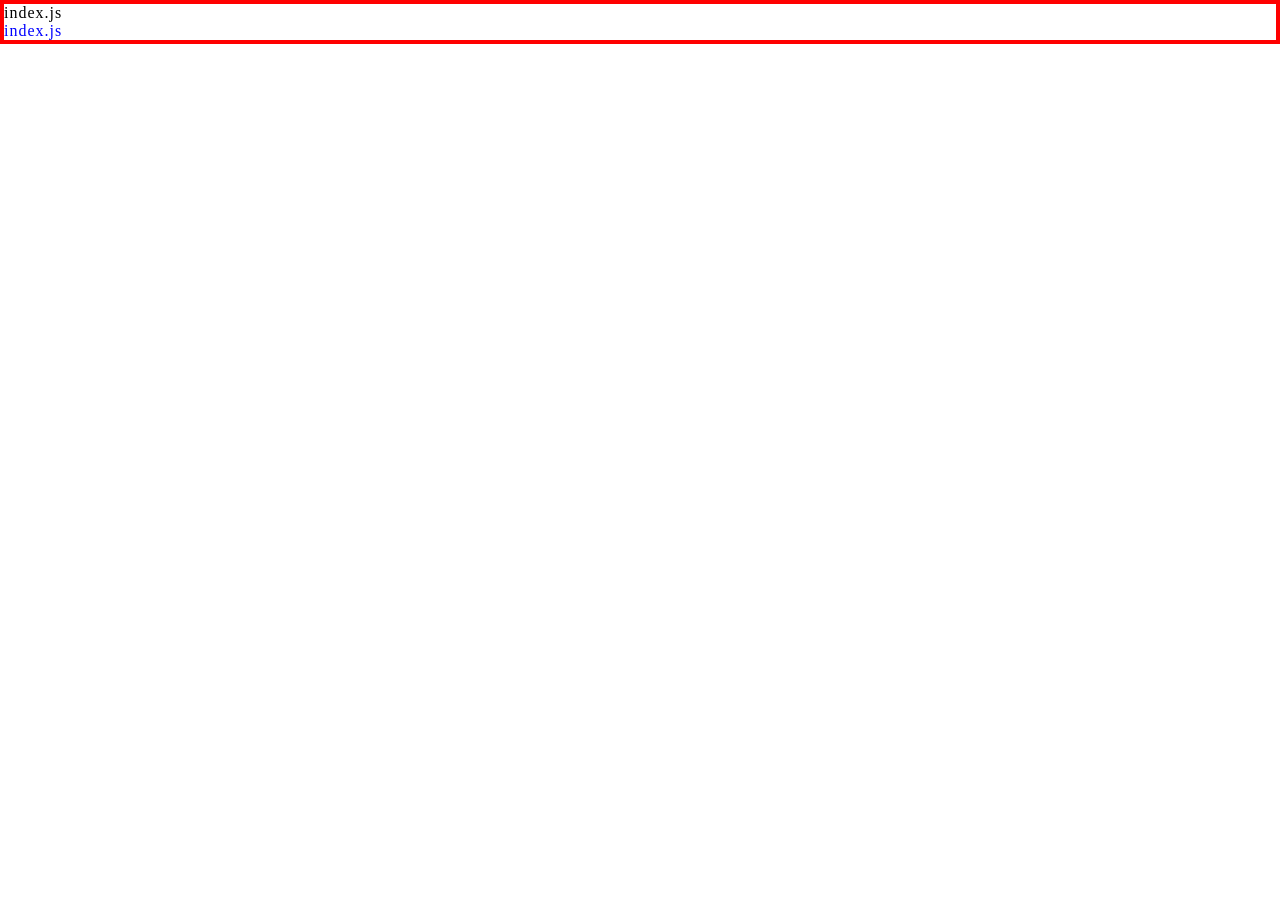
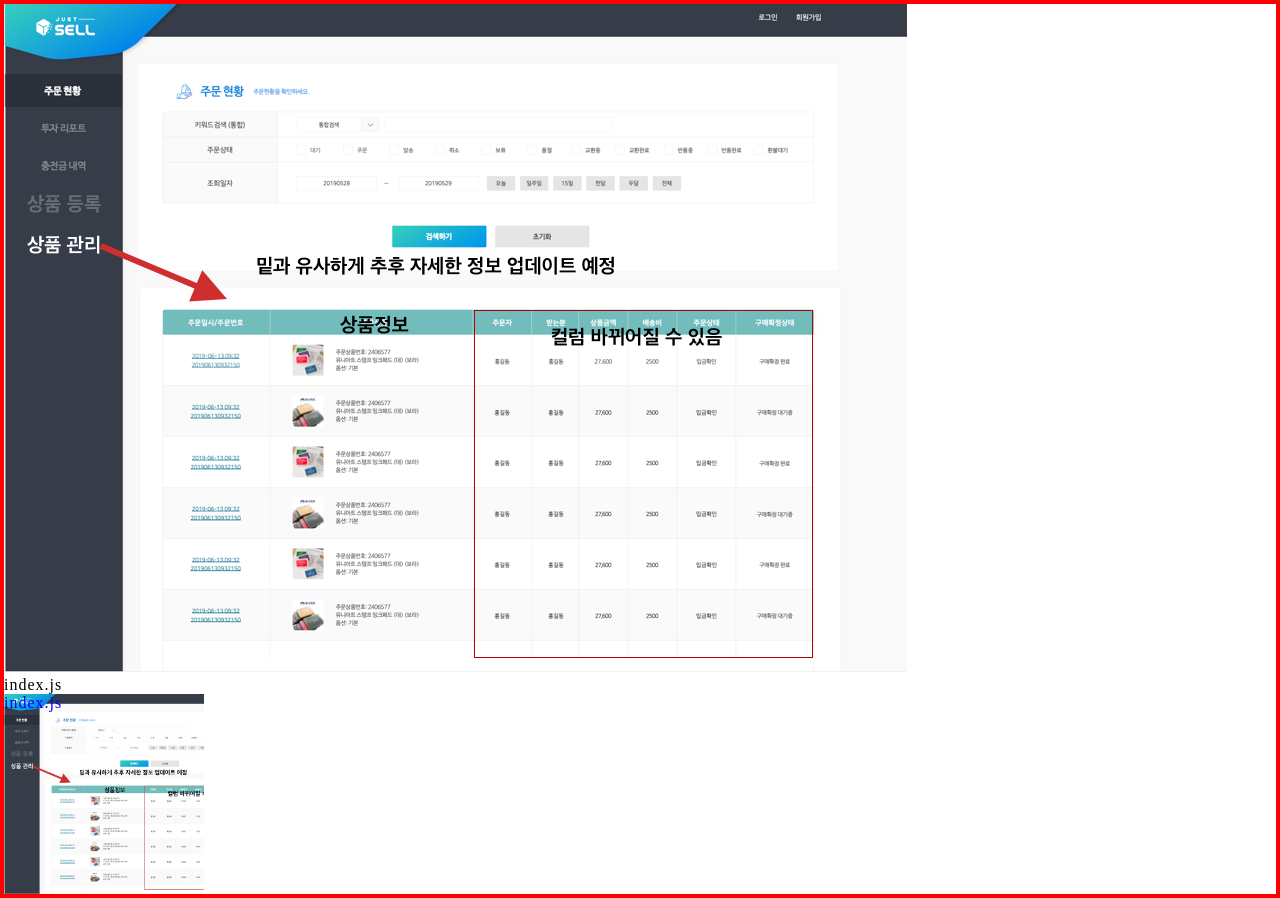
Before and after one commit to aaronddy/justSell_frontend, a Next.js app: page / in a window 1280 px wide. Before the commit the page ends 800 px from the top, so only its background shows below. Built offline with nearby package versions, Linux system fonts and the light colour scheme.

Commit message:
modify gitignore to delete .next

```diff
--- a/src/pages/index.js
+++ b/src/pages/index.js
@@ -2,13 +2,18 @@ import React from "react";
 import Layout from "../components/layouts/Layout";
 index.Layout = Layout;
 import styled from "styled-components";
+
 const Div = styled.div`
   color: blue;
+  width: 200px;
+  height: 200px;
+  background-image: url("/assets/justsell.png");
+  background-size: cover;
 `;
 export default function index() {
   return (
     <>
-      {/* <img src="/justsell.png" alt="my image"></img> */}
+      <img src="/assets/justsell.png" alt="my image"></img>
       <div>index.js</div>
       <Div>index.js</Div>
     </>
```
Also changed, not shown: public/assets/justsell.png (renamed from public/justsell.png), 1 other file (tests, documents, lock files or other folders).
